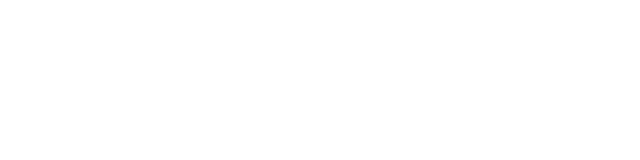
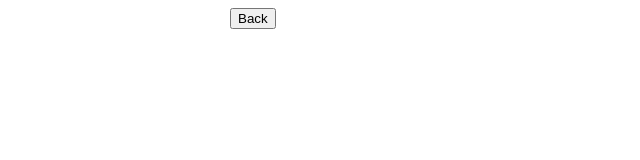
Before and after one commit to Alaska-999/react-project-3, a React (Create React App) app: page /card in a window 1280 px wide. Before the commit this address had no page. Shown: the top 160 px of the page, without its empty margins (0-640 px from the left). Built offline with nearby package versions, Linux system fonts and the light colour scheme.

Commit message:
added routes to card to every repo

```diff
--- a/src/components/App.jsx
+++ b/src/components/App.jsx
@@ -3,6 +3,7 @@
 import { useDispatch, useSelector } from 'react-redux'
 import { BrowserRouter, Route, Routes } from 'react-router-dom'
 import Main from './main/Main'
+import Card from "./card/card";
 
 const App = () => {
   const dispatch = useDispatch()
@@ -11,7 +12,9 @@
         <div className='container'>
             <BrowserRouter>
                <Routes>
-                   <Route path='/' element={<Main/>}/>
+                   <Route exact path='/' element={<Main/>}/>
+                   <Route path='/card' element={<Card/>}/>
+                   <Route path='*' element={<Main/>}/>
                </Routes>
             </BrowserRouter>
            </div>
--- /dev/null
+++ b/src/components/card/card.jsx
@@ -0,0 +1,17 @@
+//будет отображать более подробную инфу о репозитории
+
+import React from 'react';
+import {Link} from "react-router-dom";
+
+
+const Card = () => {
+    return (
+        <div>
+          <Link to='/'>
+              <button>Back</button>
+          </Link>
+        </div>
+    );
+};
+
+export default Card;
--- a/src/components/main/repo/Repo.jsx
+++ b/src/components/main/repo/Repo.jsx
@@ -1,12 +1,15 @@
 import React from 'react'
 import './Repo.less'
+import {NavLink} from "react-router-dom";
 
 const Repo = (props) => {
   const repo = props.repo.repo
   return (
         <div className='repo'>
             <div className="repo-header">
-                <div className="repo-header-name">{repo.name}</div>
+                <div className="repo-header-name">
+                  <NavLink to={`/card`} >{repo.name}</NavLink>
+                </div>
                 <div className="repo-header-stars">{repo.stargazers_count}</div>
             </div>
             <div className="repo-last-commit">{repo.updated_at}</div>
--- a/webpack.config.js
+++ b/webpack.config.js
@@ -17,7 +17,8 @@
   },
   // порт на котором будет запускатся сервер
   devServer: {
-    port: 3000
+    port: 3000,
+    historyApiFallback: true
   },
   resolve: {
     extensions: ['.js', '.jsx']
```
